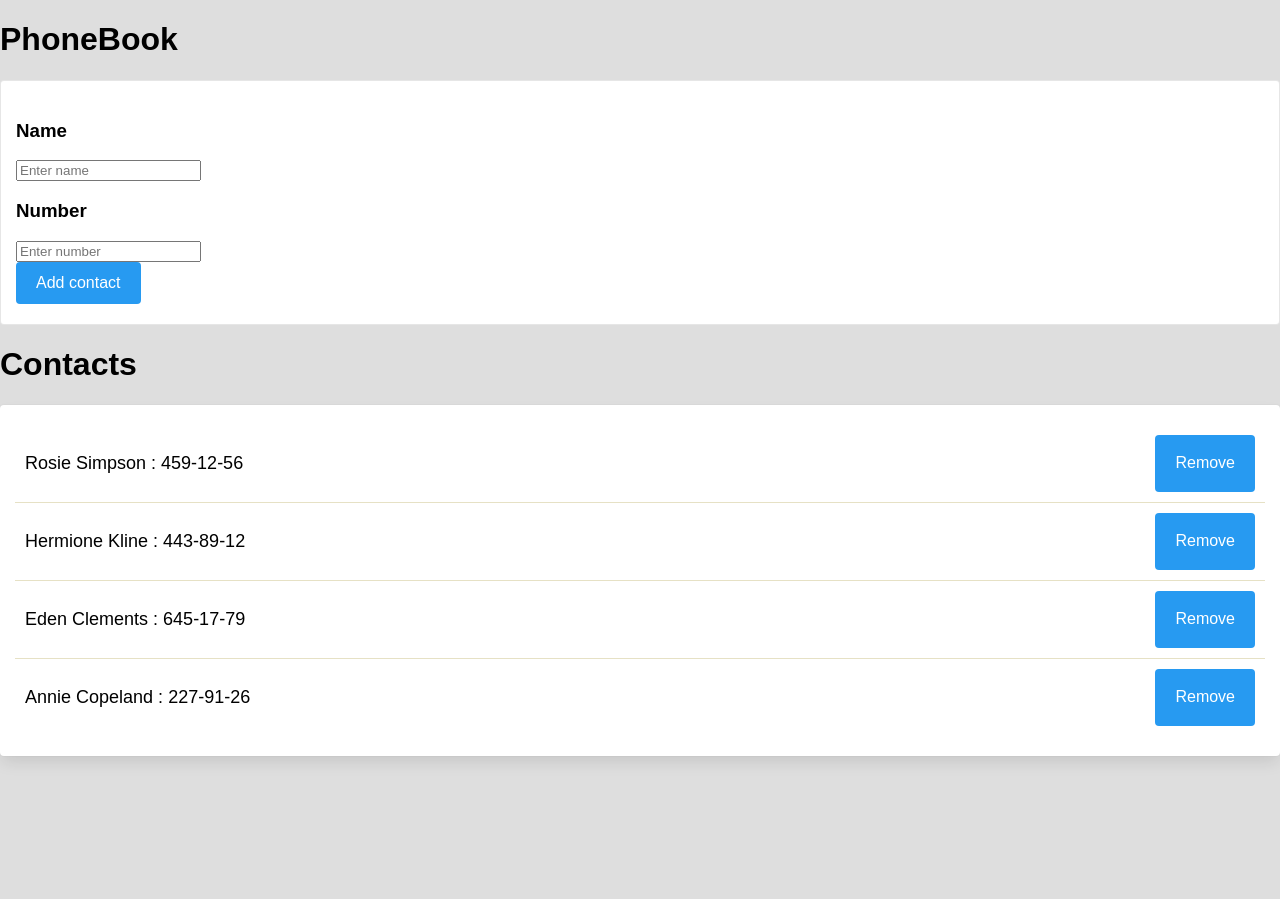
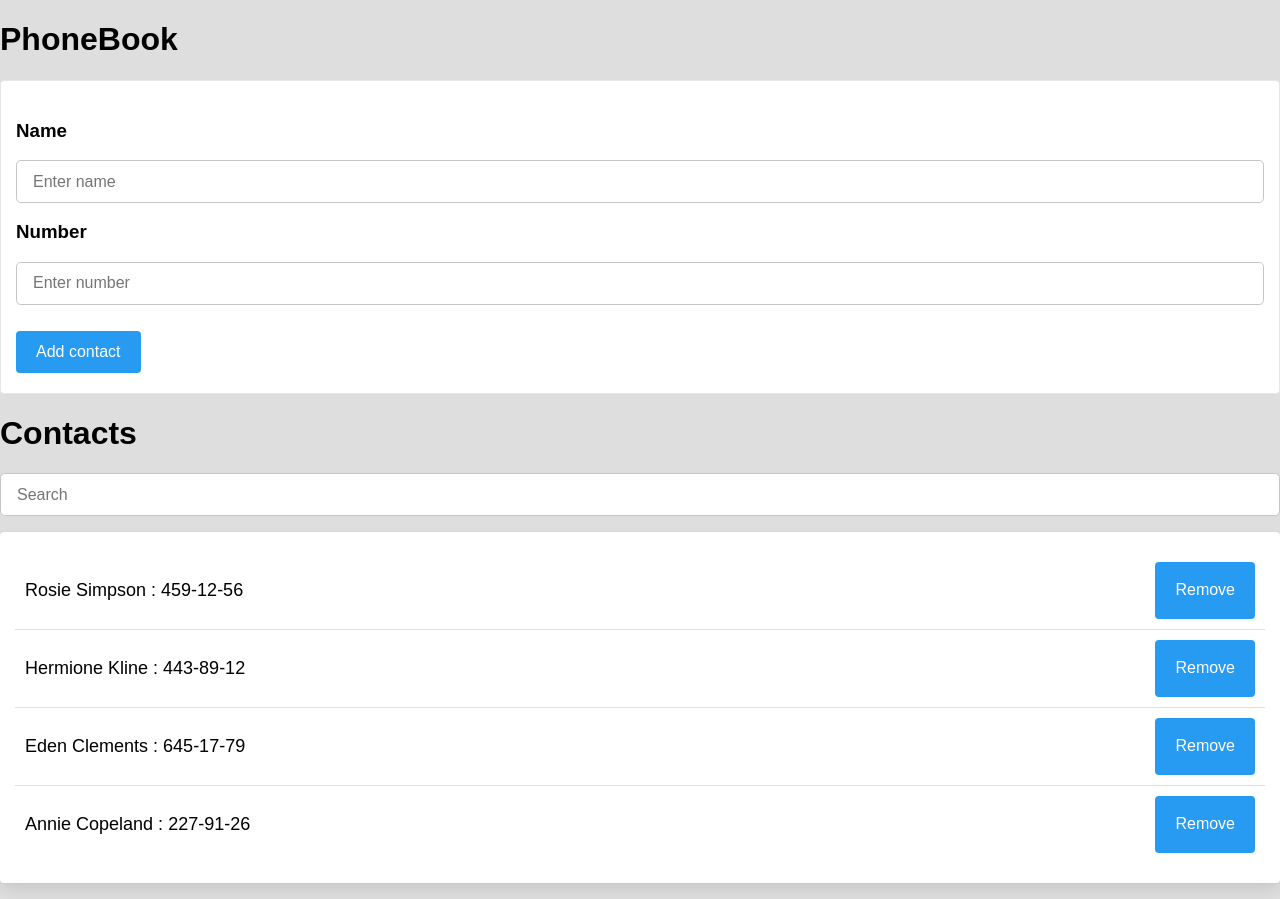
Before and after one commit to naastichaak/goiteens-react-hw-03-phonebook, a React (Vite) app: page / in a window 1280 px wide. Before the commit the page ends 800 px from the top, so only its background shows below. Built offline with nearby package versions, Linux system fonts and the light colour scheme.

Commit message:
finished task

```diff
--- a/src/components/App.jsx
+++ b/src/components/App.jsx
@@ -4,6 +4,7 @@ import { nanoid } from "nanoid";
 
 import ContactList from "./ContactList/ContactList";
 import ContactEditor from "./ContactEditor/ContactEditor";
+import Filter from "./Filter/Filter";
 
 function App() {
   const [contacts, setContacts] = useState([
@@ -15,10 +16,16 @@ function App() {
   const [filter, setFilter] = useState("");
 
   function addContact(name, number) {
+    const existingContact = contacts.find((contact) => contact.name === name);
+    if (existingContact) {
+      alert("Contact already exist");
+      return;
+    }
+
     const newContact = {
       id: nanoid(),
-      name: name,
-      number: +number,
+      name,
+      number,
     };
     console.log(newContact);
 
@@ -29,6 +36,8 @@ function App() {
     setContacts((prevContact) =>
       prevContact.filter((contact) => contact.id !== id)
     );
+
+    console.log("yes");
   }
 
   const filteredContact = contacts.filter((contact) => {
@@ -47,6 +56,7 @@ function App() {
 
       <h1>Contacts</h1>
 
+      <Filter onFilterChange={setFilter} filterValue={filter} />
       {filteredContact.length !== 0 && (
         <ContactList contacts={filteredContact} onDelete={removeContact} />
       )}
--- a/src/components/Button/Button.jsx
+++ b/src/components/Button/Button.jsx
@@ -1,8 +1,8 @@
 import styles from "./Button.module.css";
 
-function Button({ type = "button", children }) {
+function Button({ type = "button", children, onClick }) {
   return (
-    <button type={type} className={styles.btn}>
+    <button type={type} className={styles.btn} onClick={onClick}>
       {children}
     </button>
   );
--- a/src/components/ContactEditor/ContactEditor.jsx
+++ b/src/components/ContactEditor/ContactEditor.jsx
@@ -3,12 +3,15 @@ import { useState } from "react";
 import styles from "./ContactEditor.module.css";
 import Button from "../Button/Button";
 
-function ContactEditor() {
+function ContactEditor({ onCreate }) {
   const [name, setName] = useState("");
   const [number, setNumber] = useState("");
 
   function handleSubmit(e) {
     e.preventDefault();
+    onCreate(name, number);
+    setName("");
+    setNumber("");
   }
 
   return (
--- a/src/components/ContactEditor/ContactEditor.module.css
+++ b/src/components/ContactEditor/ContactEditor.module.css
@@ -4,3 +4,17 @@
   border-radius: 4px;
   background-color: #fff;
 }
+
+input {
+  display: block;
+  width: 100%;
+  max-width: 100%;
+  padding: 0.7rem 1rem;
+  font-size: 1rem;
+  background-color: #fff;
+  color: #333;
+  border: 0.1rem solid #c5c5c5;
+  border-radius: 0.3rem;
+  resize: none;
+  margin-bottom: 8px;
+}
--- /dev/null
+++ b/src/components/Filter/Filter.jsx
@@ -0,0 +1,15 @@
+function Filter({ onFilterChange, filterVal }) {
+  function handleFilterChange(e) {
+    onFilterChange(e.target.value);
+  }
+
+  return (
+    <input
+      type="text"
+      onInput={handleFilterChange}
+      placeholder="Search"
+      value={filterVal}
+    />
+  );
+}
+export default Filter;
```
